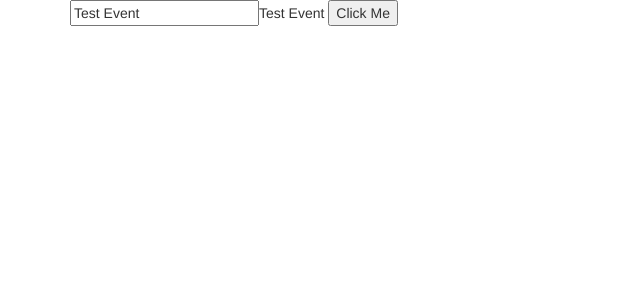
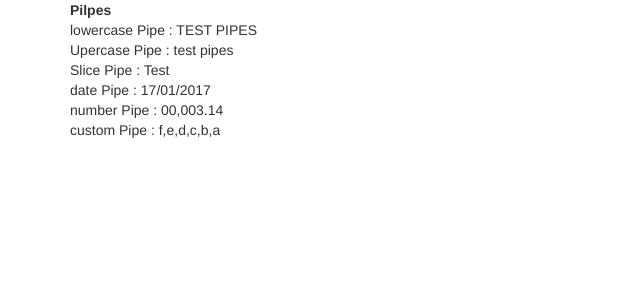
Before and after one commit to MohamedHamed83/angular2-examples-app, an Angular app: page / in a window 1280 px wide. Shown: the top 300 px of the page, without its empty margins (0-640 px from the left). Built offline with nearby package versions, Linux system fonts and the light colour scheme.

Commit message:
adding pipes example

```diff
--- a/src/app/app.component.html
+++ b/src/app/app.component.html
@@ -25,4 +25,7 @@
 
 
 <!--events example "Zone"-->
-<app-ng-events-example>  </app-ng-events-example>
+<!--<app-ng-events-example>  </app-ng-events-example>-->
+
+<!--pip example-->
+<pipes-example></pipes-example>
--- /dev/null
+++ b/src/app/pipes-example/pipes-example.component.html
@@ -0,0 +1,32 @@
+<div class="container">
+<table class="table table-condensed">
+  <th>Pilpes</th>
+<tr><td>
+  lowercase Pipe : {{message | uppercase}}
+  </td></tr>
+  <tr><td>
+  Upercase Pipe : {{message | lowercase}}
+  </td></tr>
+  <tr><td>
+  Slice Pipe : {{message | slice:0:5}}
+  </td></tr>
+  <tr><td>
+  date Pipe : {{testDate | date: 'dd/MM/yyyy'}}
+  </td></tr>
+  <tr><td>
+  number Pipe : {{piNumber | number: '5.1-2'}}
+  </td></tr>
+  <tr><td>
+  custom Pipe : {{data | sort: 'DESC'}}
+  </td></tr>
+  <tr><td>
+
+  </td></tr>
+  <tr><td>
+
+  </td></tr>
+  <tr><td>
+
+  </td></tr>
+</table>
+</div>
--- /dev/null
+++ b/src/app/pipes-example/pipes-example.component.ts
@@ -0,0 +1,20 @@
+import { Component, OnInit } from '@angular/core';
+
+@Component({
+  selector: 'pipes-example',
+  templateUrl: './pipes-example.component.html',
+  styleUrls: ['./pipes-example.component.css']
+})
+export class PipesExampleComponent implements OnInit {
+
+  message = 'Test Pipes';
+  testDate: Date = new Date();
+  piNumber = 3.1415263748;
+  amount = 12.3242;
+  data = ['a', 'b', 'c', 'd', 'e', 'f']
+  constructor() { }
+
+  ngOnInit() {
+  }
+
+}
--- /dev/null
+++ b/src/app/pipes/index.ts
@@ -0,0 +1 @@
+export { SortPipe } from './sort.pipe';
--- /dev/null
+++ b/src/app/pipes/sort.pipe.ts
@@ -0,0 +1,15 @@
+import { Pipe, PipeTransform } from '@angular/core';
+
+@Pipe({
+  name: 'sort'
+})
+
+export class SortPipe implements PipeTransform {
+  transform(array: any[], args) {
+    let sorted = array.sort();
+    if (args.length > 0 && args === 'DESC') {
+      sorted = sorted.reverse();
+    }
+    return sorted;
+  }
+}
--- a/tslint.json
+++ b/tslint.json
@@ -92,9 +92,6 @@
       "check-separator",
       "check-type"
     ],
-
-    "directive-selector-prefix": [true, "app"],
-    "component-selector-prefix": [true, "app"],
     "directive-selector-name": [true, "camelCase"],
     "component-selector-name": [true, "kebab-case"],
     "directive-selector-type": [true, "attribute"],
```
Also changed, not shown: src/app/app.module.ts (+6 -4 lines), src/app/pipes-example/pipes-example.component.css (added), 1 other file (tests, documents, lock files or other folders).
